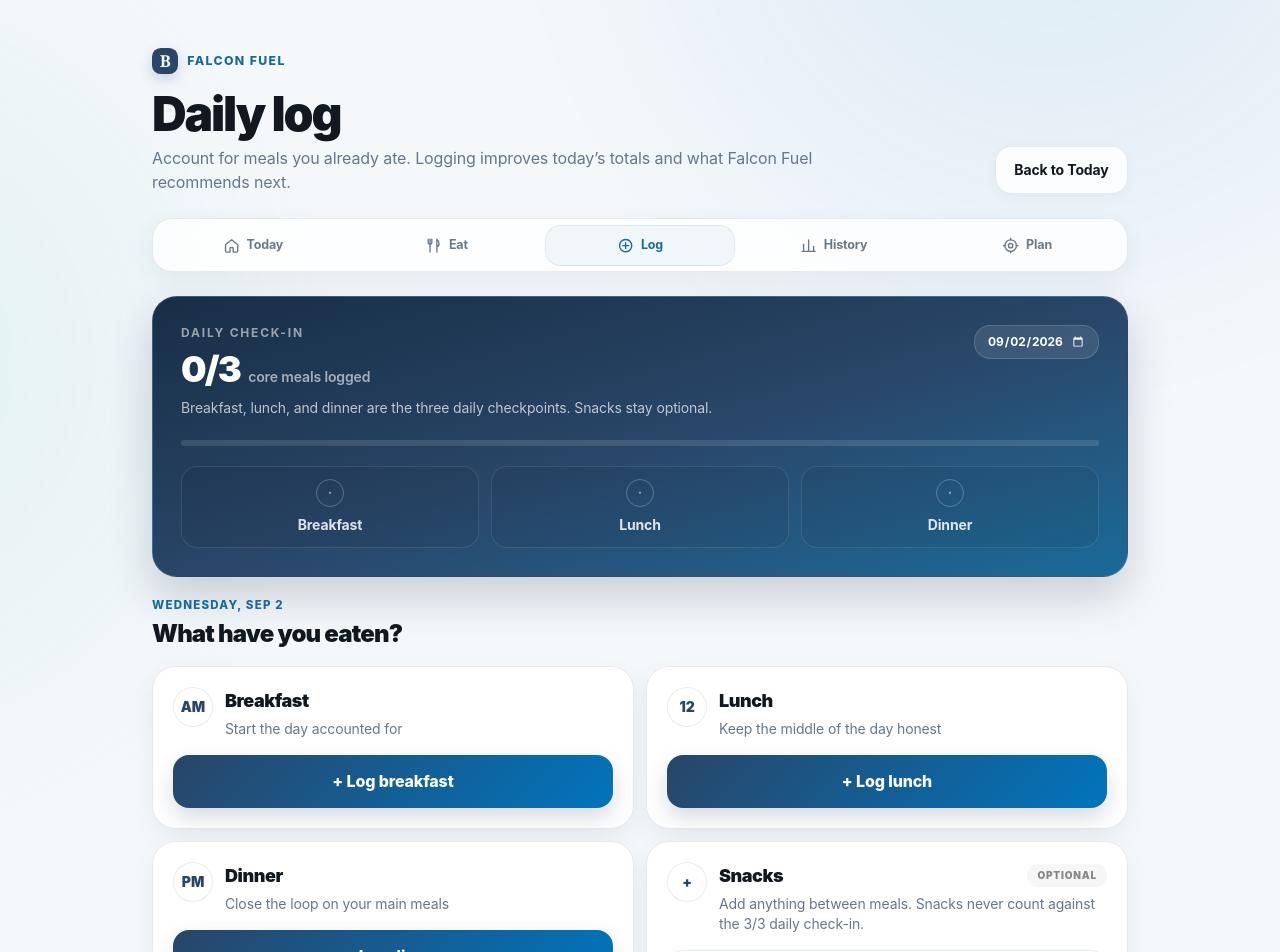
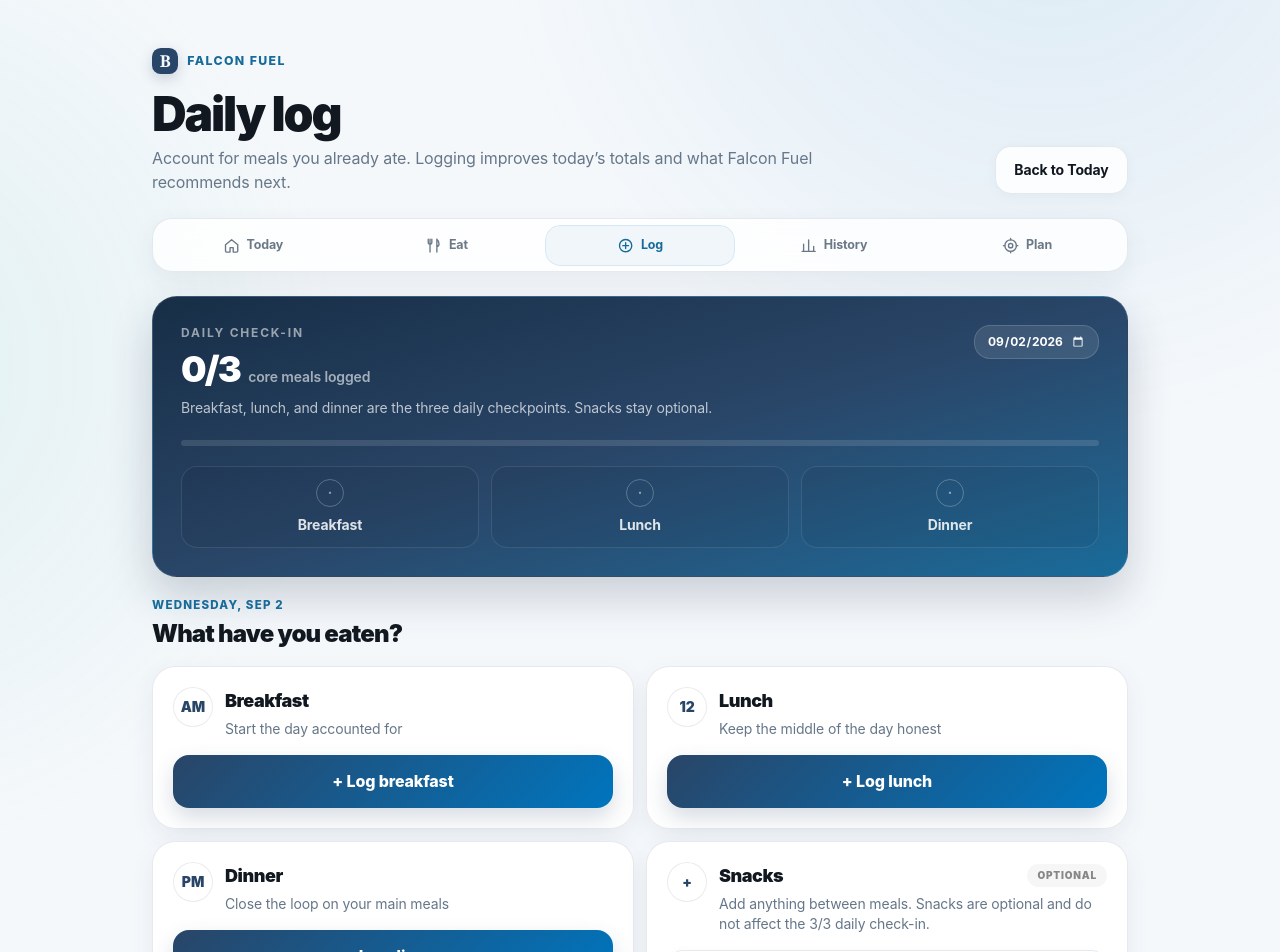
Before and after one commit to JamoV18/Bentley-Fuel, a Next.js app: page /log-meal in a window 1280 px wide. Shown: the top 952 px of the page. Built offline with nearby package versions, Linux system fonts and the light colour scheme.

Commit message:
Broaden meal log location label lookup

```diff
--- a/src/app/log-meal/page.tsx
+++ b/src/app/log-meal/page.tsx
@@ -30,7 +30,7 @@ const LOCATIONS = [
   { value: "Other / off campus", label: "Other / off campus" },
 ] as const;
 
-const LOCATION_LABEL = new Map(LOCATIONS.map((location) => [location.value, location.label]));
+const LOCATION_LABEL = new Map<string, string>(LOCATIONS.map((location) => [location.value, location.label]));
 
 const pad = (value: number) => String(value).padStart(2, "0");
 const localDateKey = (date: Date) => `${date.getFullYear()}-${pad(date.getMonth() + 1)}-${pad(date.getDate())}`;
@@ -274,7 +274,7 @@ export default function LogMealPage() {
                 <h3 className="text-lg font-black tracking-[-0.025em]">Snacks</h3>
                 <span className="rounded-full bg-black/[.035] px-2.5 py-1 text-[10px] font-black uppercase tracking-[.08em] text-black/45">Optional</span>
               </div>
-              <p className="mt-1 text-sm subtle">Add anything between meals. Snacks never count against the 3/3 daily check-in.</p>
+              <p className="mt-1 text-sm subtle">Add anything between meals. Snacks are optional and do not affect the 3/3 daily check-in.</p>
               {entriesBySlot.snack.length > 0 && <p className="mt-2 truncate text-xs font-semibold text-emerald-800">Latest: {mealTitle(entriesBySlot.snack[0])}</p>}
             </div>
           </div>
```
